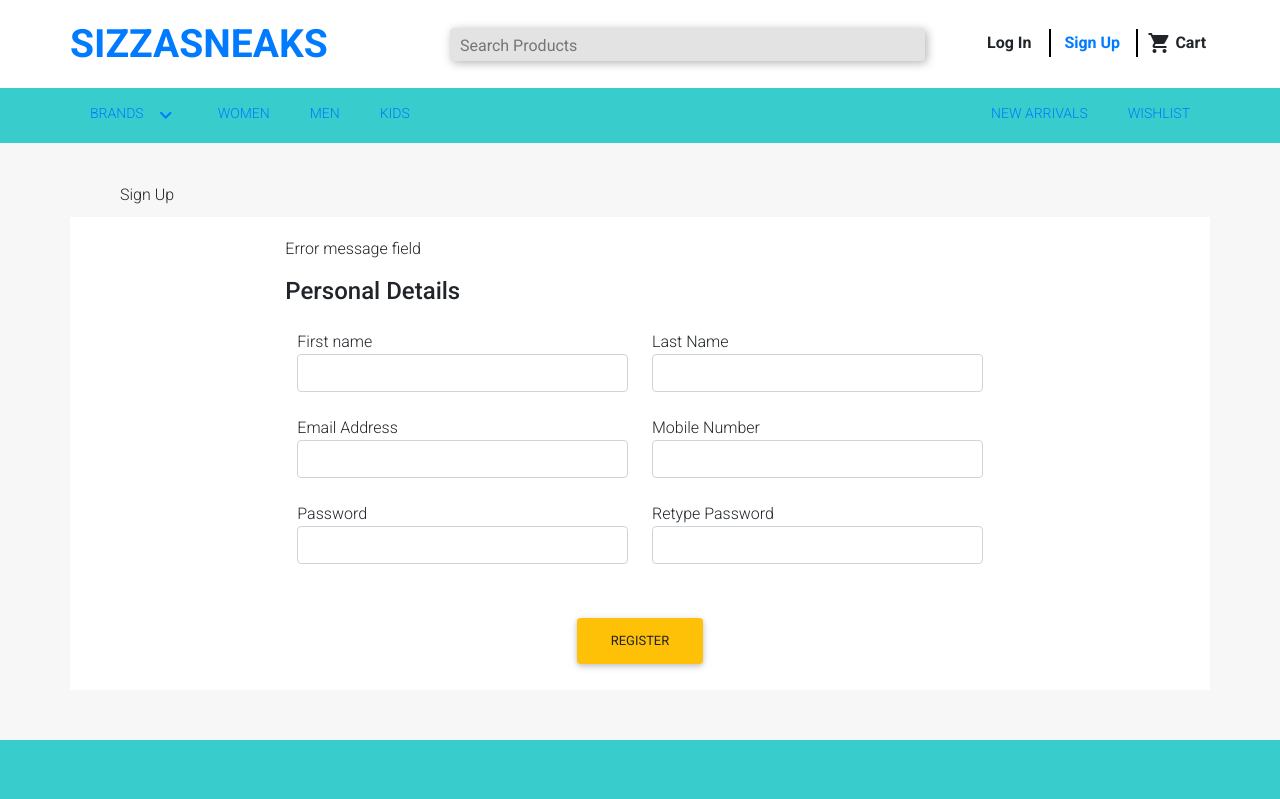
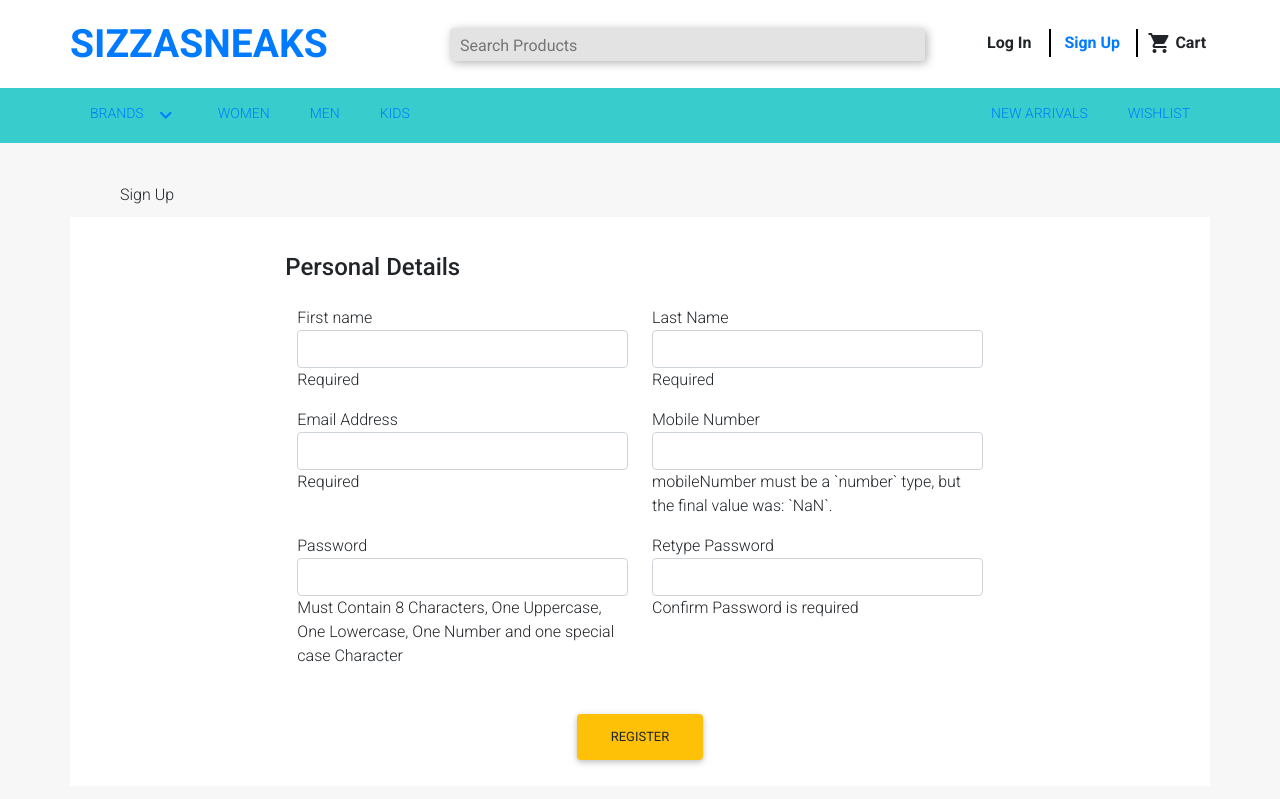
Before and after one commit to Sizasana-Sizzasneaks/sizzasneaks_customer_frontend, a React (Create React App) app: page /sign-up in a window 1280 px wide. Shown: the top 799 px of the page. Built offline with nearby package versions, Linux system fonts and the light colour scheme; no server answers.

Commit message:
signupAuth

```diff
--- a/package.json
+++ b/package.json
@@ -23,6 +23,7 @@
     "redux": "^4.1.0",
     "redux-devtools-extension": "^2.13.9",
     "redux-thunk": "^2.3.0",
+    "validator": "^13.6.0",
     "yup": "^0.32.9"
   },
   "scripts": {
--- a/src/components/general/LogInComponent.js
+++ b/src/components/general/LogInComponent.js
@@ -12,7 +12,8 @@ const emailSchema = Yup.object().shape({
 });
 
 const passwordSchema = Yup.object().shape({
-  password: Yup.string("Please enter a string").required("Required"),
+  password: Yup.string("Please enter a string")
+      .required("Required"),
 });
 
 const useStyles = makeStyles((theme) => ({
@@ -34,6 +35,7 @@ const LogInComponent = ({ isShowLogin }) => {
   //Validation
   var [errorEmail, setErrorEmail] = React.useState(null);
   var [errorPassword, setErrorPassword] = React.useState(null);
+  var [formError, setFormError]=React.useState(null);
 
   React.useEffect(() => {
     validateEmail();
@@ -47,9 +49,11 @@ const LogInComponent = ({ isShowLogin }) => {
       .signInWithEmailAndPassword(email, password)
       .then((user) => {
         console.log("Im In");
+        setFormError({message:"SuccessFull Login"})
       })
       .catch((error) => {
         console.log("Log In Error");
+        setFormError({message:"Login failed"})
       });
   }
 
@@ -87,7 +91,10 @@ const LogInComponent = ({ isShowLogin }) => {
               <form>
                 <p className="h4 text-center py-4">LOGIN</p>
                 <div>
-                  <p>Successful Login: div error message</p>
+                  <p>
+                    {formError &&
+                        (!formError.valid ? formError.message : "")}
+                  </p>
                 </div>
                 <MDBRow>
                   <MDBCol md="12">
--- a/src/components/pages/SignUpPage.js
+++ b/src/components/pages/SignUpPage.js
@@ -1,14 +1,12 @@
 import React from "react";
+import * as Yup from "yup";
+import { useFirebase } from "react-redux-firebase";
+
 import { makeStyles } from "@material-ui/core/styles";
 // import 'bootstrap-css-only/css/bootstrap.min.css';
 import "mdbreact/dist/css/mdb.css";
 
-import {
-  MDBContainer,
-  MDBRow,
-  MDBCol,
-  MDBBtn,
-} from "mdb-react-ui-kit";
+import { MDBContainer, MDBRow, MDBCol, MDBBtn } from "mdb-react-ui-kit";
 
 const useStyles = makeStyles((theme) => ({
   root: {
@@ -18,45 +16,194 @@ const useStyles = makeStyles((theme) => ({
     padding: theme.spacing(2),
     color: theme.palette.text.secondary,
   },
-
 }));
 
+//The following are schemas used to display error message
+const NameSchema = Yup.object().shape({
+  firstName: Yup.string("Please enter a string")
+    .matches(/^[aA-zZ\s]+$/, "Only alphabets are allowed for this field ")
+    .max(50)
+    .required("Required"),
+});
+
+const mobileNumberSchema = Yup.object().shape({
+  mobileNumber: Yup.number("Please enter correct Phone number")
+  .required("Required"),
+  //.phone()
+});
+
+const emailSchema = Yup.object().shape({
+  email: Yup.string("Please Enter a String")
+    .email("Invalid email address")
+    .required("Required"),
+});
+
+const passwordSchema = Yup.object().shape({
+  password: Yup.string("Please enter a string")
+     .matches(
+      /^(?=.*[A-Za-z])(?=.*\d)(?=.*[@$!%*#?&])[A-Za-z\d@$!%*#?&]{8,}$/,
+      "Must Contain 8 Characters, One Uppercase, One Lowercase, One Number and one special case Character"
+    )
+    .required("Required"),
+});
+
+const retypepasswordSchema = Yup.object().shape({
+  retypepassword: Yup.string()
+    .oneOf([Yup.ref("password"), null], "Passwords does not match")
+    .required("Confirm Password is required"),
+});
+
 function SignUpPage() {
+  const firebase = useFirebase();
+
+  //state manage of the form input fields
+  var [firstName, setFirstName] = React.useState("");
+  var [lastName, setLastName] = React.useState("");
+  var [email, setEmail] = React.useState("");
+  var [mobileNumber, setMobileNumber] = React.useState(null);
+  var [password, setPassword] = React.useState("");
+  var [retypePsw, setRetypePsw] = React.useState("");
+
+  //Validation
+  var [errorEmail, setErrorEmail] = React.useState(null);
+  var [errorPassword, setErrorPassword] = React.useState(null);
+  var [errorRetypePsw, setErrorRetypePsw] = React.useState(null);
+  var [errorNames, setErrorNames] = React.useState(null);
+  var [signUpFail, setErrorSignUp] = React.useState(null);
+  var [errorMobile, setErrorMobile] = React.useState(null);
+
+  React.useEffect(() => {
+    validateNames();
+    validateMobileNumber();
+    validateEmail();
+    validatePassword();
+    validateRetypePsw();
+  }, [firstName, lastName, mobileNumber, email, password, retypePsw]);
+
+  function signUp() {
+    console.log("SignUp Method");
+    firebase
+      .auth()
+      .createUserWithEmailAndPassword(email, password)
+      .then((user) => {
+        console.log("Im In");
+        setErrorSignUp({ message: "Successful SignUp" });
+      })
+      .catch((error) => {
+        console.log("Sign In Error");
+        setErrorSignUp({
+          message: "Failed SignUp, Please verify all fields are valid",
+        });
+      });
+  }
+
+  function validateNames() {
+    NameSchema.validate({ name: firstName || lastName })
+      .then(() => {
+        setErrorNames({ valid: true, message: "" });
+        console.log("checked name");
+      })
+      .catch((error) => {
+        setErrorNames({ valid: false, message: error.errors[0] });
+      });
+  }
+  function validateEmail() {
+    emailSchema
+      .validate({ email: email })
+      .then(() => {
+        setErrorEmail({ valid: true, message: "" });
+        console.log("check email");
+      })
+      .catch((error) => {
+        setErrorEmail({ valid: false, message: error.errors[0] });
+      });
+  }
+  function validateMobileNumber() {
+    mobileNumberSchema
+      .validate({ mobileNumber: mobileNumber })
+      .then(() => {
+        setErrorMobile({ valid: true, message: "" });
+        console.log("check mobile");
+      })
+      .catch((error) => {
+        setErrorMobile({ valid: false, message: error.errors[0] });
+      });
+  }
+  function validatePassword() {
+    passwordSchema
+      .validate({ password: password })
+      .then(() => {
+        setErrorPassword({ valid: true, message: "Strong is Password" });
+        console.log("check password");
+      })
+      .catch((error) => {
+        setErrorPassword({ valid: false, message: error.errors[0] });
+      });
+  }
+
+  function validateRetypePsw() {
+    retypepasswordSchema
+      .validate({ retypepassword: retypePsw })
+      .then(() => {
+        setErrorRetypePsw({ valid: true, message: "" });
+        console.log("check confirm psw");
+      })
+      .catch((error) => {
+        setErrorRetypePsw({ valid: false, message: error.errors[0] });
+      });
+  }
+
   const classes = useStyles();
   return (
     <div>
-      <p style={{margin:"40px 0px 0px 0px", padding: "0px 50px 0px"}} >Sign Up</p>
-      <MDBContainer style={{ margin: "10px auto 50px", backgroundColor: "#FFFFFF", padding:"20px"}}>
+      <p style={{ margin: "40px 0px 0px 0px", padding: "0px 50px 0px" }}>
+        Sign Up
+      </p>
+      <MDBContainer
+        style={{
+          margin: "10px auto 50px",
+          backgroundColor: "#FFFFFF",
+          padding: "20px",
+        }}
+      >
         <MDBRow>
           <MDBCol md="8" className={classes.card} style={{ margin: "0 auto" }}>
             <form>
-                  <p>Error message field</p>
+              <p>
+                {signUpFail && (!signUpFail.valid ? signUpFail.message : "")}
+              </p>
               <p className="h4 text-left mb-4">Personal Details</p>
               <MDBRow>
                 <MDBCol md="6">
-                      <label htmlFor="defaultFormRegisterNameEx">
-                        First name
-                      </label>
+                  <label htmlFor="defaultFormRegisterNameEx">First name</label>
                   <input
                     type="text"
                     id="defaultFormRegisterNameEx"
                     className="form-control"
-                        required
+                    onChange={(event) => {
+                      setFirstName(event.target.value);
+                    }}
                   />
-                      <br />
+                  <p>
+                    {errorNames &&
+                      (!errorNames.valid ? errorNames.message : "")}
+                  </p>
                 </MDBCol>
 
                 <MDBCol md="6">
-                      <label htmlFor="defaultFormRegisterNameEx">
-                        Last Name
-                      </label>
+                  <label htmlFor="defaultFormRegisterNameEx">Last Name</label>
                   <input
                     type="text"
                     id="defaultFormRegisterNameEx"
                     className="form-control"
-                        required
+                    onChange={(event) => {
+                      setLastName(event.target.value);
+                    }}
                   />
-                      <br />
+                  <p>
+                    {errorNames &&
+                      (!errorNames.valid ? errorNames.message : "")}
+                  </p>
                 </MDBCol>
               </MDBRow>
               <MDBRow>
@@ -68,9 +215,14 @@ function SignUpPage() {
                     type="email"
                     id="defaultFormRegisterEmailEx"
                     className="form-control"
-                        required
+                    onChange={(event) => {
+                      setEmail(event.target.value);
+                    }}
                   />
-                      <br />
+                  <p>
+                    {errorEmail &&
+                      (!errorEmail.valid ? errorEmail.message : "")}
+                  </p>
                 </MDBCol>
 
                 <MDBCol md="6">
@@ -81,9 +233,14 @@ function SignUpPage() {
                     type="email"
                     id="defaultFormMobileEx"
                     className="form-control"
-                        required
+                    onChange={(event) => {
+                      setMobileNumber(event.target.value);
+                    }}
                   />
-                      <br />
+                  <p>
+                    {errorMobile &&
+                      (!errorMobile.valid ? errorMobile.message : "")}
+                  </p>
                 </MDBCol>
               </MDBRow>
               <MDBRow>
@@ -95,9 +252,14 @@ function SignUpPage() {
                     type="password"
                     id="defaultFormRegisterPasswordEx"
                     className="form-control"
-                        required
+                    onChange={(event) => {
+                      setPassword(event.target.value);
+                    }}
                   />
-                      <br />
+                  <p>
+                    {errorPassword &&
+                      (!errorPassword.valid ? errorPassword.message : "")}
+                  </p>
                 </MDBCol>
 
                 <MDBCol md="6">
@@ -108,19 +270,30 @@ function SignUpPage() {
                     type="password"
                     id="defaultFormRegisterPasswordEx"
                     className="form-control"
-                        required
+                    onChange={(event) => {
+                      setRetypePsw(event.target.value);
+                    }}
                   />
-
+                  <p>
+                    {errorRetypePsw &&
+                      (!errorRetypePsw.valid ? errorRetypePsw.message : "")}
+                  </p>
                 </MDBCol>
               </MDBRow>
 
               <div className="text-center mt-4">
-                    <MDBBtn color="red-text"  className="rounded amber" type="submit">
+                <MDBBtn
+                  color="red-text"
+                  className="rounded amber"
+                  onClick={() => {
+                    console.log("clicked");
+                    signUp(email, password);
+                  }}
+                >
                   Register
                 </MDBBtn>
               </div>
             </form>
-
           </MDBCol>
         </MDBRow>
       </MDBContainer>
```
Also changed, not shown: 1 other file (tests, documents, lock files or other folders). Lines whose indentation alone changed are shown as unchanged.
